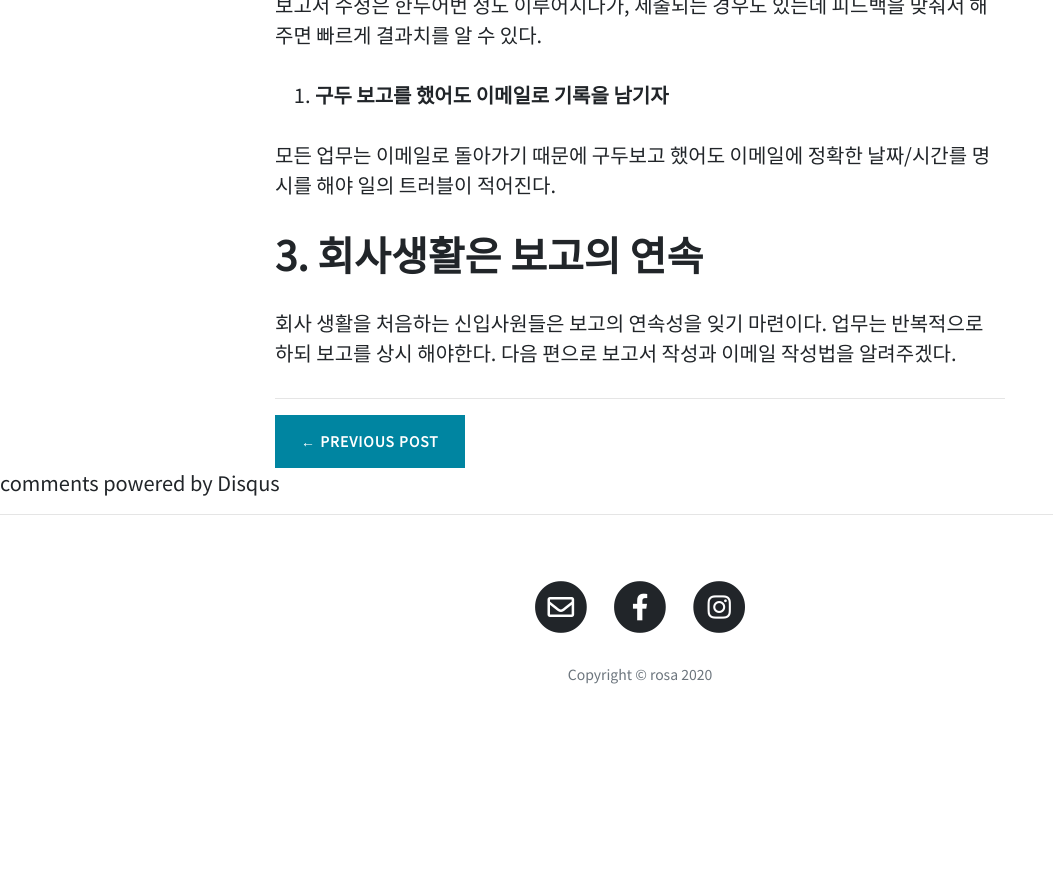
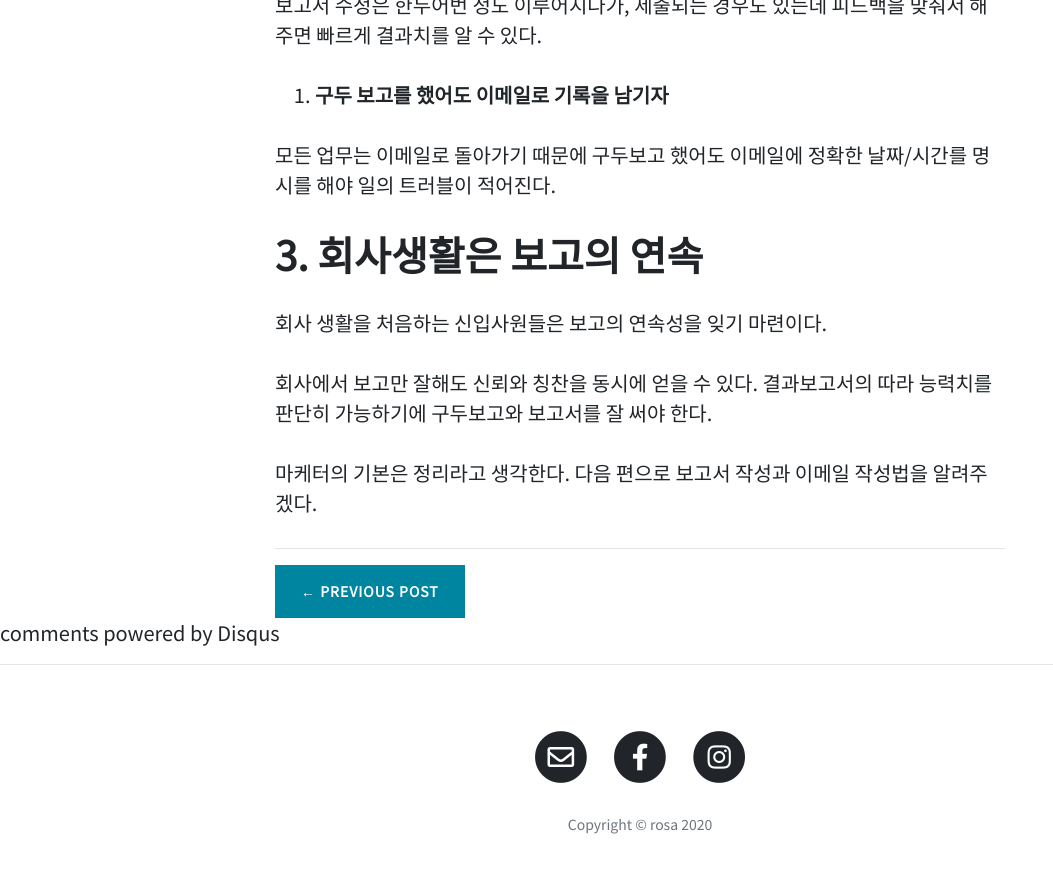
Before and after one commit to moringjyp/rosa, a Jekyll site: the page built from _posts/2020-07-12-Marketing.md, in a window 1280 px wide and 900 px high, scrolled down 2200 px. Shown: the top 873 px of the window, without its empty margins (0-1053 px from the left). Built offline with Jekyll 4.4.1, drawn with Linux system fonts in a browser that asks for light colours; comment, search, counter and statistics services are not loaded; before the commit the page ends 2950 px from its top, so only the background shows below that; some of the changed text lies outside the part shown.

Commit message:
문장 추가

```diff
--- a/_posts/2020-07-12-Marketing.md
+++ b/_posts/2020-07-12-Marketing.md
@@ -80,4 +80,8 @@ description : 보고서의 기본을 알고 가자
 
 # 3. 회사생활은 보고의 연속
 
-회사 생활을 처음하는 신입사원들은 보고의 연속성을 잊기 마련이다. 업무는 반복적으로 하되 보고를 상시 해야한다. 다음 편으로 보고서 작성과 이메일 작성법을 알려주겠다.
+회사 생활을 처음하는 신입사원들은 보고의 연속성을 잊기 마련이다.
+
+회사에서 보고만 잘해도 신뢰와 칭찬을 동시에 얻을 수 있다. 결과보고서의 따라 능력치를 판단히 가능하기에 구두보고와 보고서를 잘 써야 한다.
+
+마케터의 기본은 정리라고 생각한다. 다음 편으로 보고서 작성과 이메일 작성법을 알려주겠다.
```
